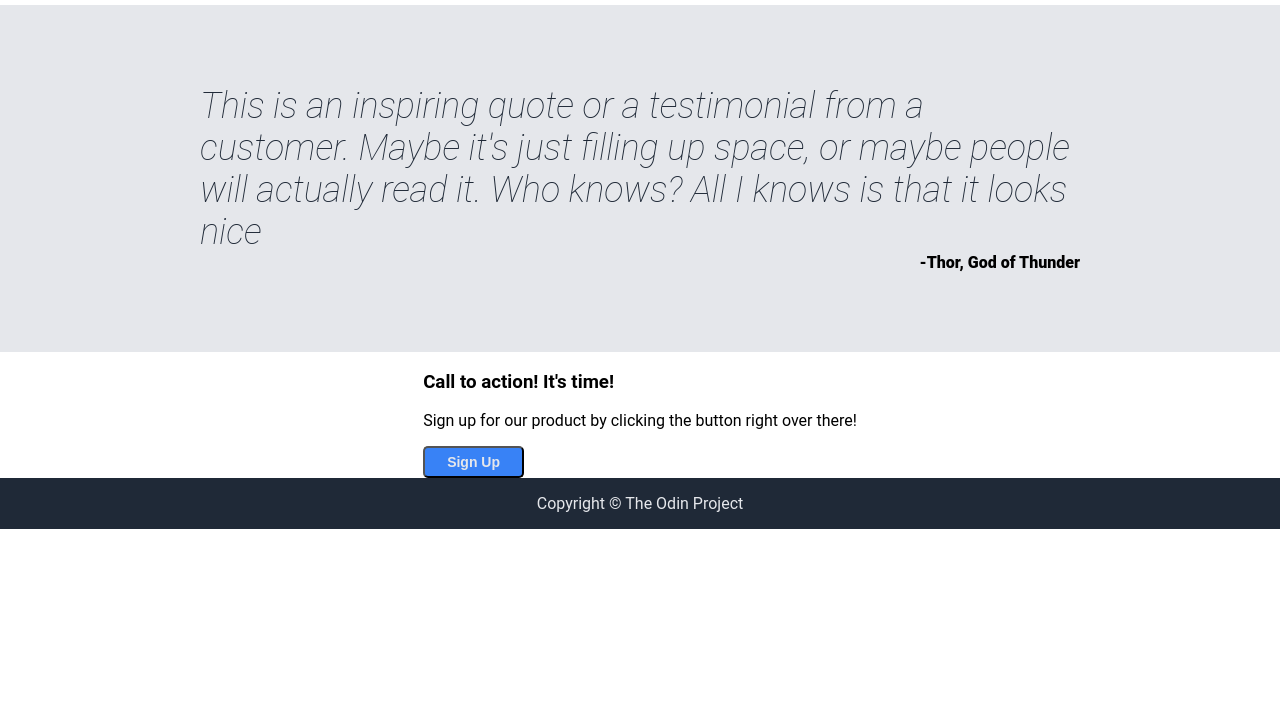
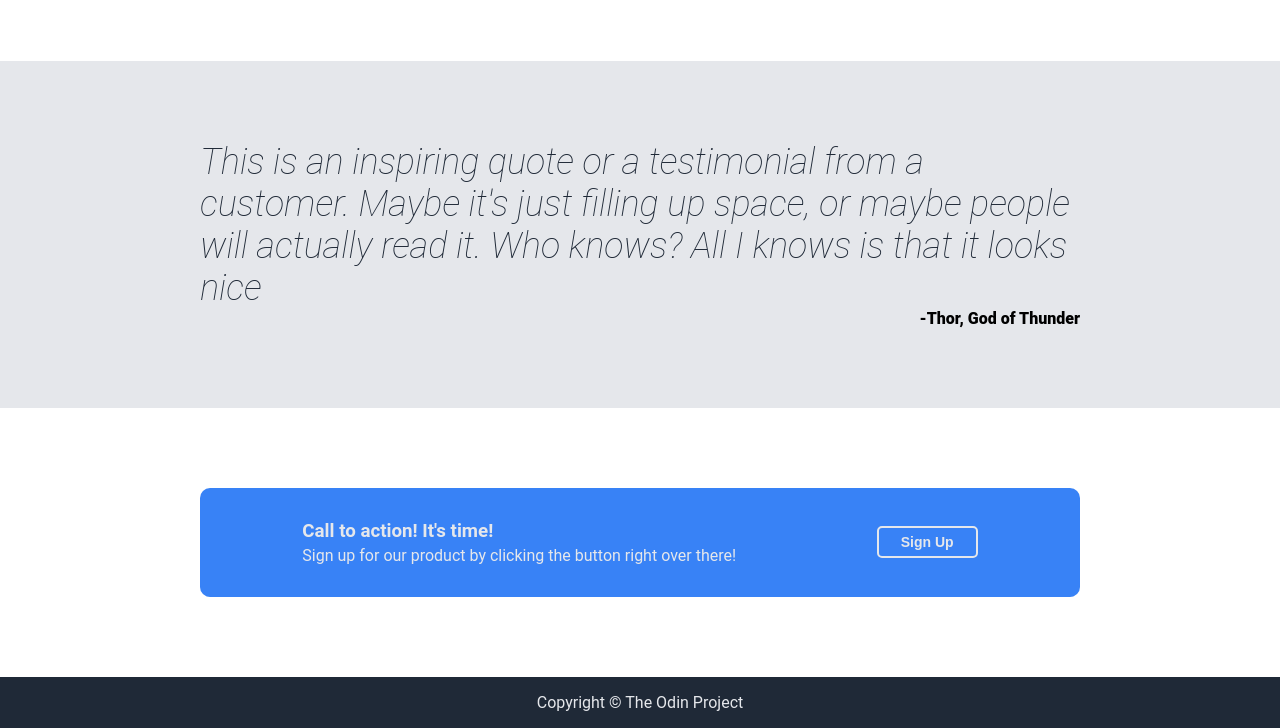
Before and after one commit to davidfumero/fighterMagazine, a plain HTML site: page index.html in a window 1280 px wide. Shown: the part 929-1657 px from the top of the page. Before the commit the page ends 1458 px from the top, so only its background shows below. Drawn offline with Linux system fonts and the light colour scheme.

Commit message:
Add styling for content row four

```diff
--- a/index.html
+++ b/index.html
@@ -62,8 +62,10 @@
 
       <div class="row-four">
         <div class="modal">
-          <h3>Call to action! It's time!</h3>
-          <p class="text">Sign up for our product by clicking the button right over there!</p>
+          <div class="modal-text">
+            <h3>Call to action! It's time!</h3>
+            <p class="text">Sign up for our product by clicking the button right over there!</p>
+          </div>
           <button class="button">Sign Up</button>
         </div>
       </div>
--- a/styles.css
+++ b/styles.css
@@ -14,8 +14,7 @@ body {
 }
 
 .row-one,
-.row-three,
-.row-four {
+.row-three {
   display: flex;
   justify-content: center;
   align-items: center ;
@@ -98,7 +97,7 @@ button {
   display: flex;
   justify-content: center;
   flex-wrap: wrap;
-  margin-bottom: 32px;
+  margin-bottom: 64px;
 }
 
 .img-container {
@@ -115,7 +114,7 @@ button {
   border-radius: 10px;
   height: 150px;
   width: 150px;
-  margin: 4px 16px;
+  margin: 16px 16px;
 }
 
 .info-text {
@@ -124,7 +123,6 @@ button {
 
 /* Row three */
 .row-three {
-  display: flex;
   flex-direction: column;
   background-color: #E5E7EB;
   padding: 80px 200px 80px 200px;
@@ -144,6 +142,35 @@ button {
   margin: 0px;
 }
 
+/* Row four */
+.modal {
+  display: flex;
+  justify-content: space-around;
+  align-items: center;
+  background-color: #3882F6;
+  border-radius: 10px;
+  margin: 80px 200px 80px 200px;
+  padding: 32px;
+}
+
+.modal-text {
+  display: flex;
+  flex-direction: column;
+  justify-content: center;
+  color: #E5E7EB;
+  gap: 4px;
+}
+
+.modal .text,
+.modal h3{
+  margin: 0px;
+}
+
+.modal .button {
+  color: #E5E7EB;
+  border: 2px solid #E5E7EB;;
+}
+
 /* Footer */
 .footer {
   justify-content: center;
```
